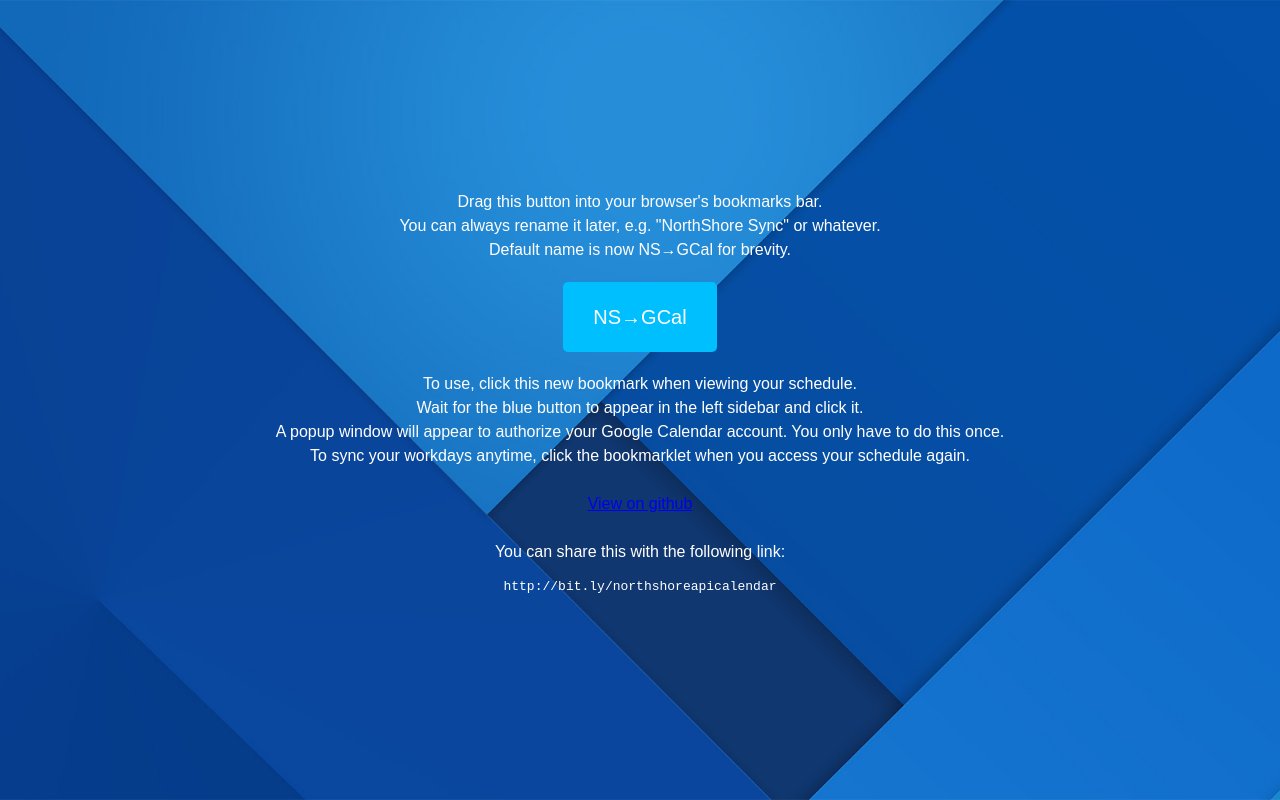
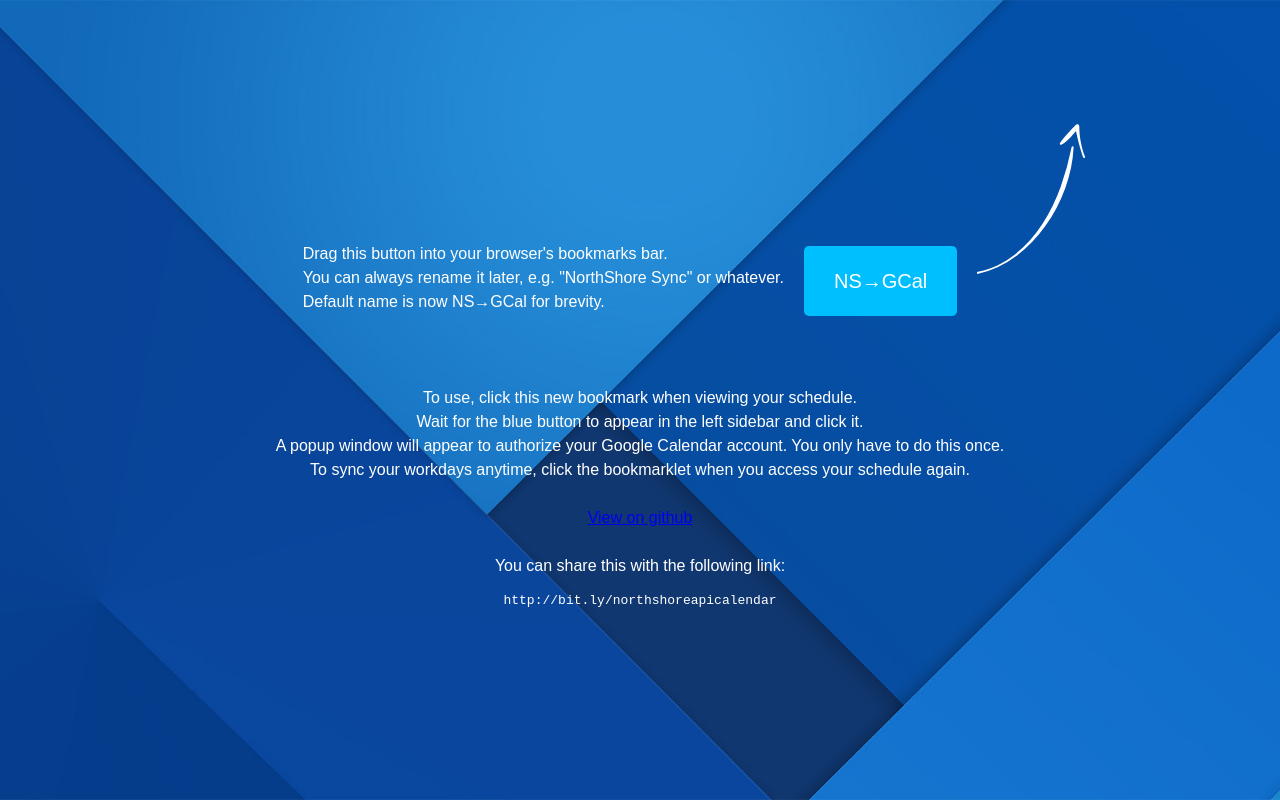
Before and after one commit to FlixFlix/NorthShore-API-Google-Calendar-Connector, a plain HTML site: page index.html in a window 1280 px wide. Drawn offline with Linux system fonts and the light colour scheme.

Commit message:
Added bookmarklet drag arrow to instructions

```diff
--- a/index.html
+++ b/index.html
@@ -43,26 +43,49 @@
         }
 
         .container {
-
             width: 100%;
             height: 100%;
-
             display: flex;
             flex-direction: column;
             justify-content: center;
             align-items: center;
+        }
 
+        .box-container {
+            margin: 50px 0;
+            display: flex;
+            text-align: left;
+        }
+        .bookmarklet-link {
+            position: relative;
+        }
+        .arrow {
+            position: absolute;
+            left: 100%;
+            bottom: 50%;
+        }
+
+        .arrow img {
+            width: 108px;
+            height: 150px;
         }
     </style>
 </head>
 <body>
 <div class="container">
-    Drag this button into your browser's bookmarks bar.<br>
-    You can always rename it later, e.g. "NorthShore Sync" or whatever.<br>
-    Default name is now NS→GCal for brevity.<br>
     <div class="box-container">
-        <a id="bookmarklet" class="box"
-           href='javascript:(function()%7Bfunction%20callback()%7Balert("")%7Dvar%20s%3Ddocument.createElement(%22script%22)%3Bs.src%3D%22https%3A%2F%2Firedesigned.com%2Fstuff%2Fnorthshore%2Fapi.js%22%3Bif(s.addEventListener)%7Bs.addEventListener(%22load%22%2Ccallback%2Cfalse)%7Delse%20if(s.readyState)%7Bs.onreadystatechange%3Dcallback%7Ddocument.body.appendChild(s)%3B%7D)()'>NS→GCal</a>
+        <p class="instructions">
+            Drag this button into your browser's bookmarks bar.<br>
+            You can always rename it later, e.g. "NorthShore Sync" or whatever.<br>
+            Default name is now NS→GCal for brevity.<br>
+        </p>
+        <div class="bookmarklet-link">
+            <a id="bookmarklet" class="box"
+               href='javascript:(function()%7Bfunction%20callback()%7Balert("")%7Dvar%20s%3Ddocument.createElement(%22script%22)%3Bs.src%3D%22https%3A%2F%2Firedesigned.com%2Fstuff%2Fnorthshore%2Fapi.js%22%3Bif(s.addEventListener)%7Bs.addEventListener(%22load%22%2Ccallback%2Cfalse)%7Delse%20if(s.readyState)%7Bs.onreadystatechange%3Dcallback%7Ddocument.body.appendChild(s)%3B%7D)()'>NS→GCal</a>
+            <div class="arrow">
+                <img src="arrow.svg"/>
+            </div>
+        </div>
     </div>
     To use, click this new bookmark when viewing your schedule.<br>
     Wait for the blue button to appear in the left sidebar and click it.<br>
```
Also changed, not shown: arrow.svg (added).
